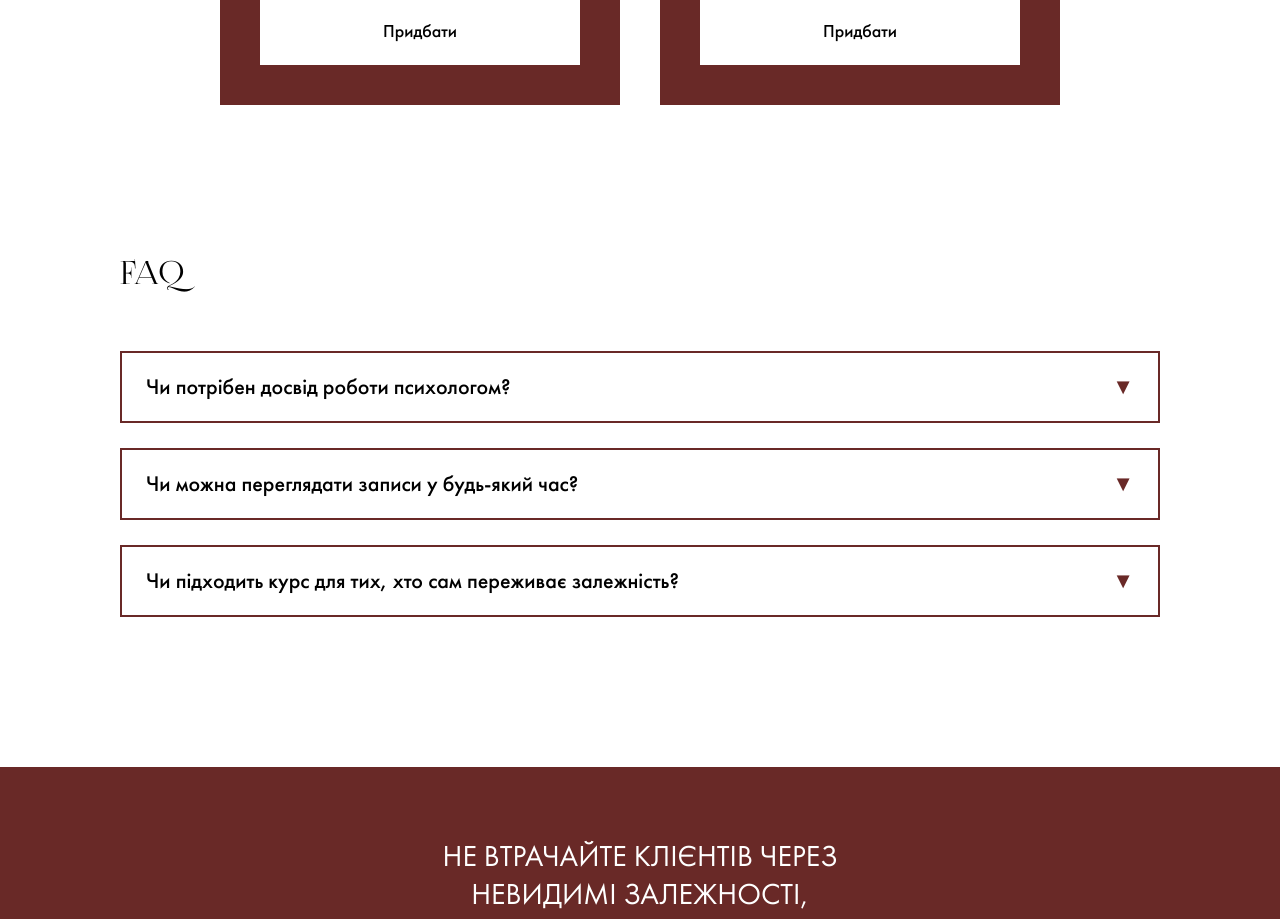
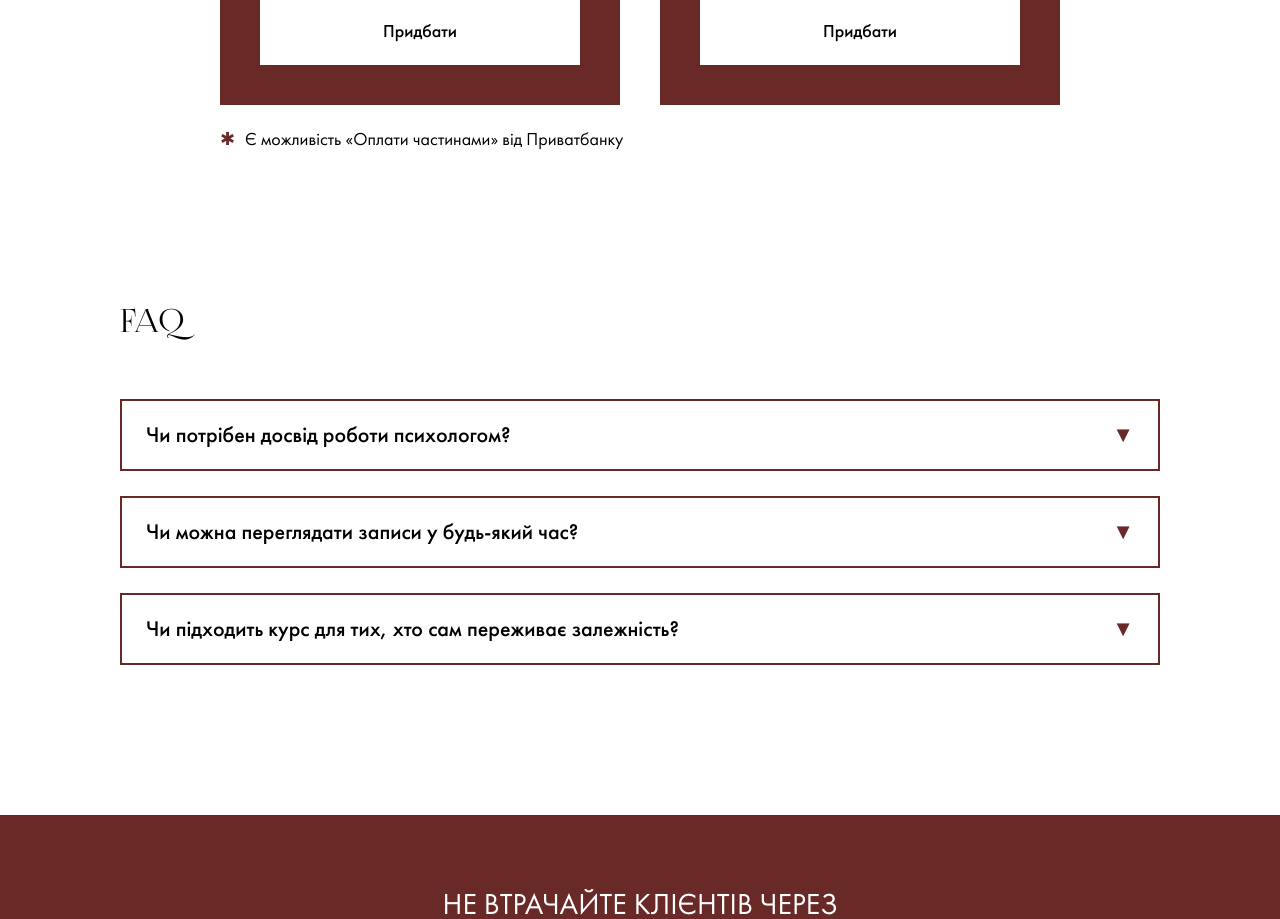
Before and after one commit to alyonashunevych/lv-course, a React (Vite) app: page / in a window 1280 px wide. Shown: the part 5100-6019 px from the top of the page. Built offline with nearby package versions, Linux system fonts and the light colour scheme.

Commit message:
Add info about installment payment option

```diff
--- a/src/components/Block8/Block8.module.scss
+++ b/src/components/Block8/Block8.module.scss
@@ -112,3 +112,16 @@
     }
   }
 }
+
+.inform {
+  @extend %body-text;
+  display: flex;
+  flex-direction: row;
+  gap: 10px;
+  margin-top: -35px;
+  align-self: flex-start;
+
+  span {
+    color: var(--color-burgundy);
+  }
+}
--- a/src/components/Block8/Block8.tsx
+++ b/src/components/Block8/Block8.tsx
@@ -40,6 +40,8 @@ export const Block8 = () => {
           <a href="https://lilaskandanatkh.sendpulse.online/full-payment" target='_blank'><button>Придбати</button></a>
         </div>
       </div>
+
+      <p className={styles.inform}><span>✱</span>Є можливість «Оплати частинами» від Приватбанку</p>
     </section>
   );
 };
```
